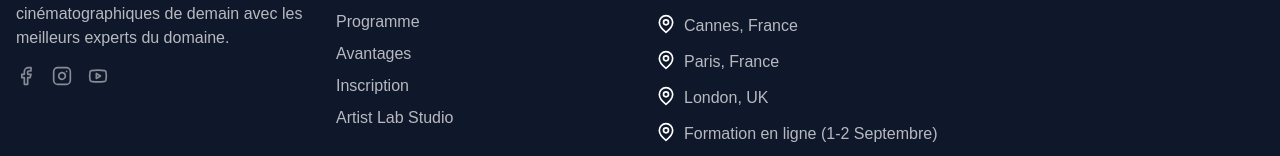
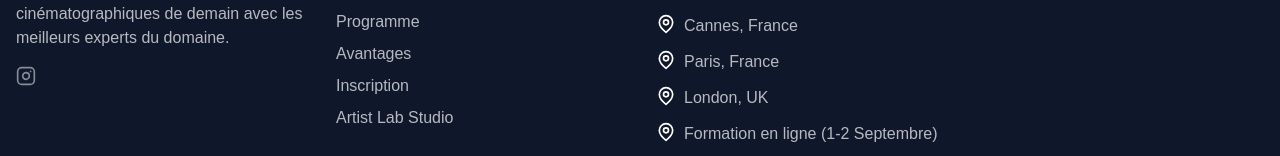
Before and after one commit to newmindpartners/Artistlab-Bootcamp, a React (Vite) app: page / in a window 1280 px wide. Shown: the part 5942-6098 px from the top of the page. Built offline with nearby package versions, Linux system fonts and the light colour scheme; no server answers; a web font is replaced by a local one.

Commit message:
Update Footer with Instagram Link Only

```diff
--- a/src/components/Footer.tsx
+++ b/src/components/Footer.tsx
@@ -1,5 +1,5 @@
 import React from 'react';
-import { Film, Mail, MapPin, Facebook, Instagram, Youtube } from 'lucide-react';
+import { Film, Mail, MapPin, Instagram } from 'lucide-react';
 import { useLanguage } from '../contexts/LanguageContext';
 
 const Footer: React.FC = () => {
@@ -53,14 +53,13 @@ const Footer: React.FC = () => {
               {t.description}
             </p>
             <div className="flex space-x-4">
-              <a href="#" className="text-white/50 hover:text-accent transition duration-300">
-                <Facebook className="h-5 w-5" />
-              </a>
-              <a href="#" className="text-white/50 hover:text-accent transition duration-300">
+              <a
+                href="https://www.instagram.com/artistlabbootcamp/"
+                target="_blank"
+                rel="noopener noreferrer"
+                className="text-white/50 hover:text-accent transition duration-300"
+              >
                 <Instagram className="h-5 w-5" />
-              </a>
-              <a href="#" className="text-white/50 hover:text-accent transition duration-300">
-                <Youtube className="h-5 w-5" />
               </a>
             </div>
           </div>
```
